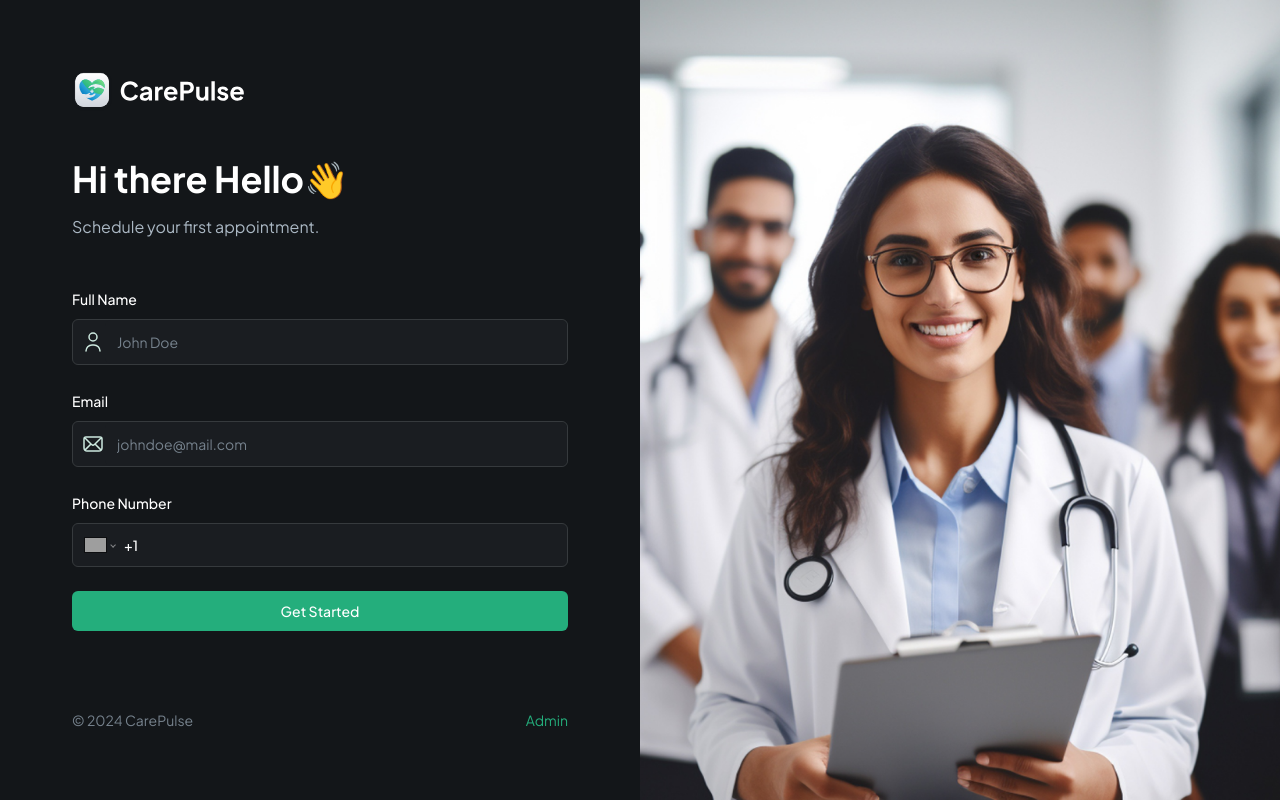
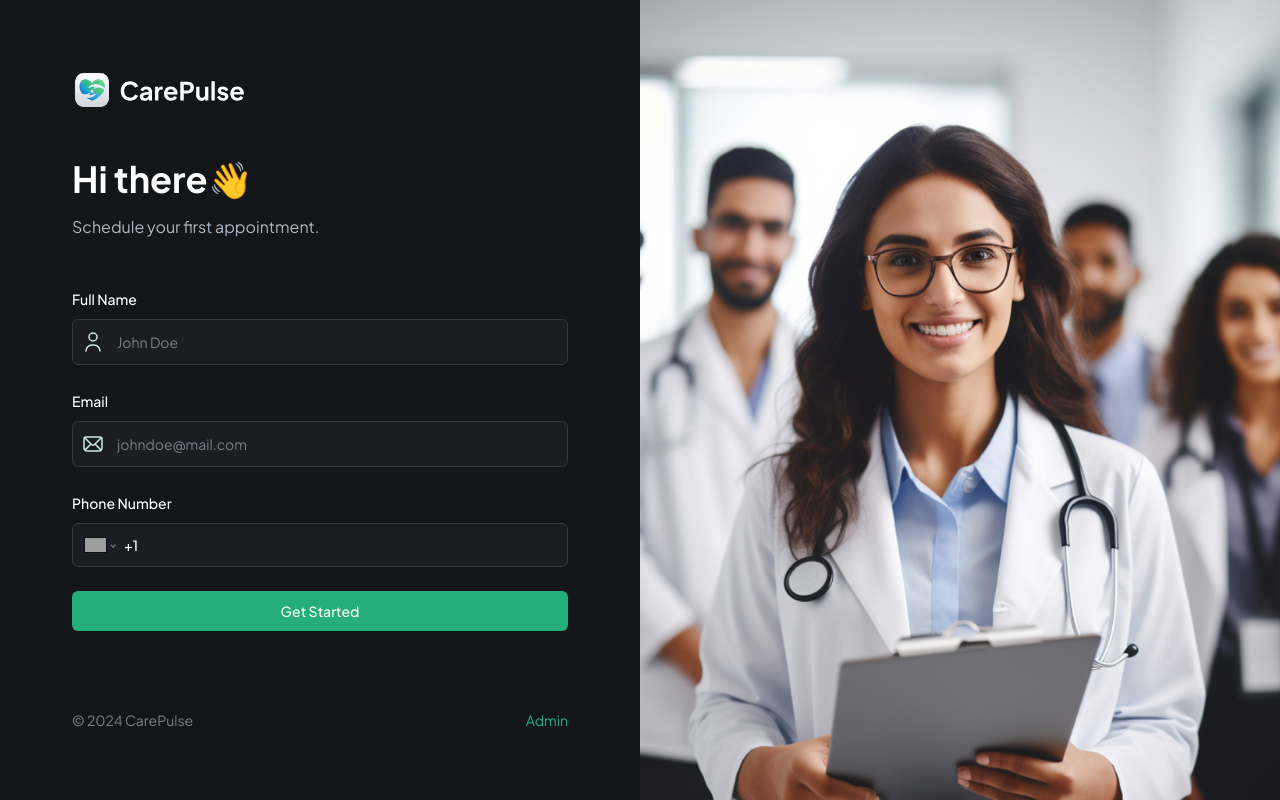
Before and after one commit to Justin24506/carepulse, a Next.js app: page / in a window 1280 px wide. Built offline with nearby package versions, Linux system fonts and the light colour scheme; no server answers; grey boxes are pictures that could not be loaded.

Commit message:
test commit rollback

```diff
--- a/components/forms/PatientForm.tsx
+++ b/components/forms/PatientForm.tsx
@@ -62,7 +62,7 @@ const PatientForm = () => {
     <Form {...form}>
       <form onSubmit={form.handleSubmit(onSubmit)} className="space-y-6 flex-1">
         <section className="mb-12 space-y-4">
-          <h1 className="header">Hi there Hello👋</h1>
+          <h1 className="header">Hi there👋</h1>
           <p className="text-dark-700"> Schedule your first appointment.</p>
         </section>
 
```
